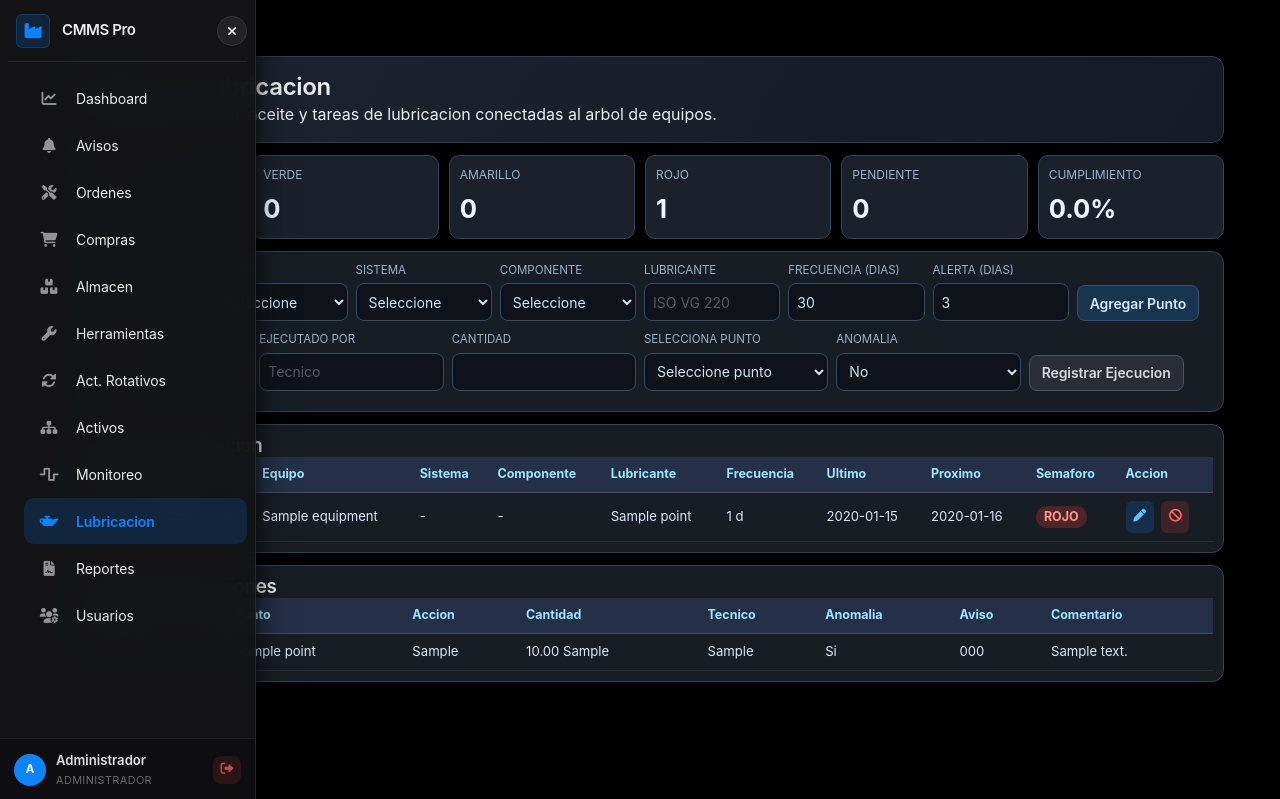
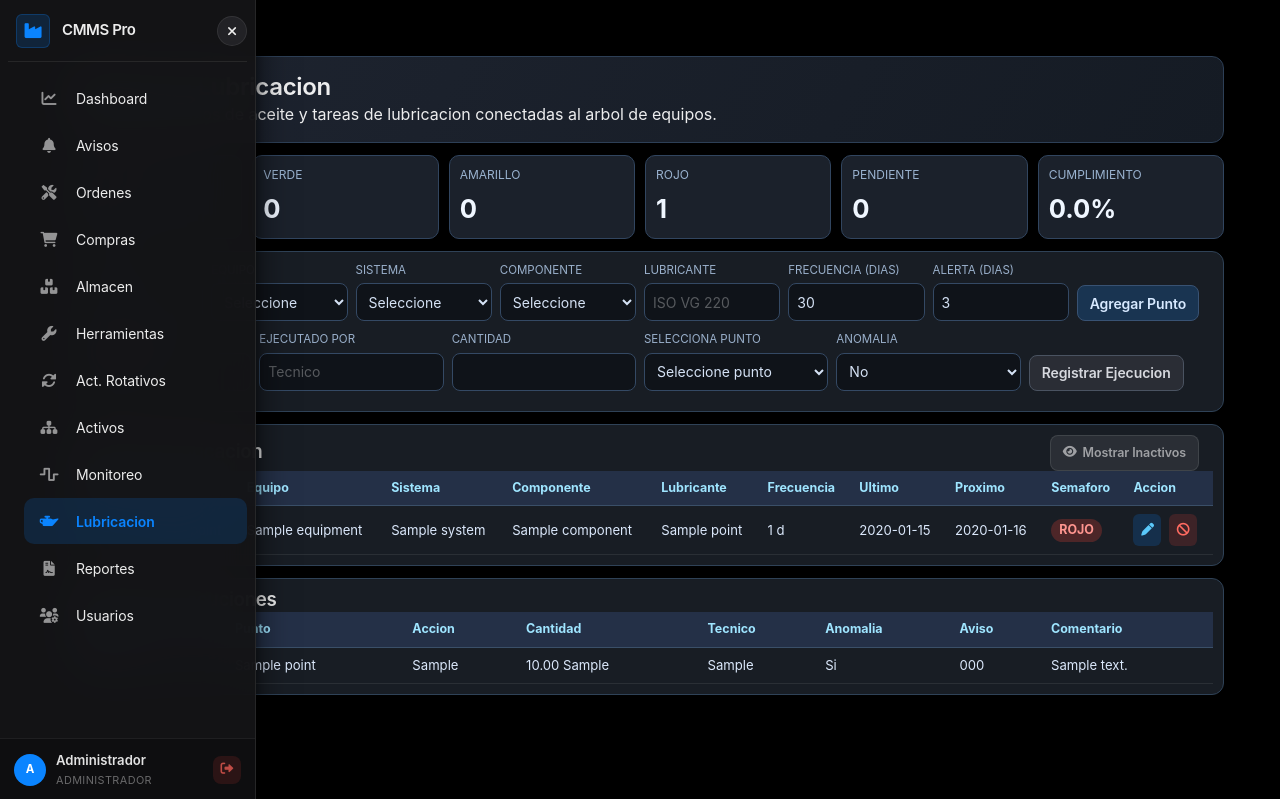
Before and after one commit to bryamlazo166/cmms-app, a Flask app: page /lubricacion in a window 1280 px wide. Shown: the top 799 px of the page. Run offline with Flask 3, Linux system fonts and the light colour scheme; a user stored in the database is signed in; tables that the repository leaves empty hold one stand-in row (values such as "Sample post"); parts of the project's set-up code (start-up, migrations or seed data) failed here and were passed over.

Commit message:
feat(lubrication): add show/hide inactive points with reactivate toggle
- Add "Mostrar Inactivos" toggle button on points table
- Inactive points shown with reduced opacity and INACTIVO badge
- Reactivate button (green) replaces deactivate on inactive rows
- DELETE endpoint now toggles is_active (deactivate/reactivate)
- Dashboard API accepts ?show_inactive=true parameter
- KPIs only count active points even when showing all

Co-Authored-By: Claude Opus 4.6 (1M context) <noreply@anthropic.com>

```diff
--- a/routes/lubrication_routes.py
+++ b/routes/lubrication_routes.py
@@ -262,9 +262,10 @@ def register_lubrication_routes(
     def handle_lubrication_point_id(point_id):
         point = LubricationPoint.query.get_or_404(point_id)
         if request.method == 'DELETE':
-            point.is_active = False
+            point.is_active = not point.is_active
             db.session.commit()
-            return jsonify({"message": "Punto de lubricacion desactivado"})
+            state = "activado" if point.is_active else "desactivado"
+            return jsonify({"message": f"Punto de lubricacion {state}", "is_active": point.is_active})
 
         try:
             _ensure_lubrication_schema_compat()
@@ -379,7 +380,11 @@ def register_lubrication_routes(
     def get_lubrication_dashboard():
         try:
             _ensure_lubrication_schema_compat()
-            points = LubricationPoint.query.filter_by(is_active=True).all()
+            show_inactive = request.args.get('show_inactive', 'false').lower() == 'true'
+            if show_inactive:
+                points = LubricationPoint.query.all()
+            else:
+                points = LubricationPoint.query.filter_by(is_active=True).all()
             kpi = {
                 'total': len(points),
                 'green': 0,
@@ -390,6 +395,7 @@ def register_lubrication_routes(
                 'compliance_percent': 100.0
             }
             today = dt.date.today()
+            active_count = 0
             items = []
             for p in points:
                 next_due, semaphore = _calculate_lubrication_schedule(
@@ -399,23 +405,30 @@ def register_lubrication_routes(
                 )
                 due_date = _parse_date_flexible(next_due)
 
-                if semaphore == 'VERDE':
-                    kpi['green'] += 1
-                elif semaphore == 'AMARILLO':
-                    kpi['yellow'] += 1
-                elif semaphore == 'ROJO':
-                    kpi['red'] += 1
-                else:
-                    kpi['pending'] += 1
+                # KPIs only count active points
+                if p.is_active:
+                    active_count += 1
+                    if semaphore == 'VERDE':
+                        kpi['green'] += 1
+                    elif semaphore == 'AMARILLO':
+                        kpi['yellow'] += 1
+                    elif semaphore == 'ROJO':
+                        kpi['red'] += 1
+                    else:
+                        kpi['pending'] += 1
 
-                if due_date and due_date <= today:
-                    kpi['due_now'] += 1
+                    if due_date and due_date <= today:
+                        kpi['due_now'] += 1
 
                 items.append({
                     'id': p.id,
                     'code': p.code,
                     'name': p.name,
+                    'is_active': p.is_active,
+                    'equipment_id': p.equipment_id,
                     'equipment_name': p.equipment.name if p.equipment else None,
+                    'system_name': p.system.name if p.system else None,
+                    'component_name': p.component.name if p.component else None,
                     'line_name': p.line.name if p.line else None,
                     'area_name': p.area.name if p.area else None,
                     'lubricant_name': p.lubricant_name,
@@ -423,9 +436,12 @@ def register_lubrication_routes(
                     'next_due_date': next_due,
                     'semaphore_status': semaphore,
                     'frequency_days': p.frequency_days,
-                    'warning_days': p.warning_days
+                    'warning_days': p.warning_days,
+                    'system_id': p.system_id,
+                    'component_id': p.component_id,
                 })
 
+            kpi['total'] = active_count
             if kpi['total'] > 0:
                 kpi['compliance_percent'] = round(((kpi['total'] - kpi['red']) / kpi['total']) * 100, 1)
             items.sort(key=lambda r: (r.get('next_due_date') or '9999-12-31'))
--- a/static/js/lubrication.js
+++ b/static/js/lubrication.js
@@ -1,4 +1,4 @@
-const lubState = { points: [], systems: [], components: [], equipments: [] };
+const lubState = { points: [], systems: [], components: [], equipments: [], showInactive: false };
 
 function q(id) { return document.getElementById(id); }
 function fnum(v, d = 0) { return Number(v || 0).toLocaleString("es-PE", { minimumFractionDigits: d, maximumFractionDigits: d }); }
@@ -60,8 +60,15 @@ function renderPoints(points) {
     }
 
     lubState.points = points;
-    tbody.innerHTML = points.map(p => `
-        <tr>
+    tbody.innerHTML = points.map(p => {
+        const inactive = p.is_active === false;
+        const rowStyle = inactive ? 'opacity:0.45;' : '';
+        const semaphore = inactive ? 'INACTIVO' : (p.semaphore_status || 'PENDIENTE');
+        const pillClass = inactive ? 'INACTIVO' : (p.semaphore_status || '');
+        const toggleIcon = inactive ? 'fa-rotate-left' : 'fa-ban';
+        const toggleTitle = inactive ? 'Reactivar' : 'Desactivar';
+        const toggleClass = inactive ? 'btn-reactivate' : 'btn-del';
+        return `<tr style="${rowStyle}">
             <td>${p.code || '-'}</td>
             <td>${p.name || '-'}</td>
             <td>${p.equipment_name || '-'}</td>
@@ -71,13 +78,13 @@ function renderPoints(points) {
             <td>${p.frequency_days || '-'} d</td>
             <td>${p.last_service_date || '-'}</td>
             <td>${p.next_due_date || '-'}</td>
-            <td><span class="pill ${p.semaphore_status}">${p.semaphore_status || 'PENDIENTE'}</span></td>
+            <td><span class="pill ${pillClass}">${semaphore}</span></td>
             <td>
-                <button class="btn-icon btn-edit" title="Editar" onclick="openEditModal(${p.id})"><i class="fas fa-pen"></i></button>
-                <button class="btn-icon btn-del" title="Desactivar" onclick="deactivatePoint(${p.id})"><i class="fas fa-ban"></i></button>
+                ${inactive ? '' : `<button class="btn-icon btn-edit" title="Editar" onclick="openEditModal(${p.id})"><i class="fas fa-pen"></i></button>`}
+                <button class="btn-icon ${toggleClass}" title="${toggleTitle}" onclick="togglePoint(${p.id}, ${inactive})"><i class="fas ${toggleIcon}"></i></button>
             </td>
-        </tr>
-    `).join('');
+        </tr>`;
+    }).join('');
 
     q('fPoint').innerHTML = '<option value="">Seleccione punto</option>' + points.map(p => `<option value="${p.id}">${p.code || ''} ${p.name}</option>`).join('');
 }
@@ -103,7 +110,10 @@ function renderExecutions(rows) {
 }
 
 async function loadDashboard() {
-    const data = await jget('/api/lubrication/dashboard');
+    const url = lubState.showInactive
+        ? '/api/lubrication/dashboard?show_inactive=true'
+        : '/api/lubrication/dashboard';
+    const data = await jget(url);
     updateKPIs(data.kpi || {});
     renderPoints(data.items || []);
 }
@@ -161,12 +171,26 @@ async function registerExecution() {
     await refreshAll();
 }
 
-async function deactivatePoint(id) {
-    if (!confirm('Desactivar este punto?')) return;
+async function togglePoint(id, isCurrentlyInactive) {
+    const action = isCurrentlyInactive ? 'Reactivar' : 'Desactivar';
+    if (!confirm(`${action} este punto?`)) return;
     await jget(`/api/lubrication/points/${id}`, { method: 'DELETE' });
     await refreshAll();
 }
-window.deactivatePoint = deactivatePoint;
+window.togglePoint = togglePoint;
+
+function toggleInactiveFilter() {
+    lubState.showInactive = !lubState.showInactive;
+    const btn = q('btnToggleInactive');
+    if (btn) {
+        btn.classList.toggle('active', lubState.showInactive);
+        btn.innerHTML = lubState.showInactive
+            ? '<i class="fas fa-eye-slash"></i> Ocultar Inactivos'
+            : '<i class="fas fa-eye"></i> Mostrar Inactivos';
+    }
+    refreshAll();
+}
+window.toggleInactiveFilter = toggleInactiveFilter;
 
 function openEditModal(id) {
     const p = lubState.points.find(x => x.id === id);
--- a/templates/lubrication.html
+++ b/templates/lubrication.html
@@ -27,6 +27,11 @@
         .btn-icon{height:28px;width:28px;border:none;border-radius:6px;cursor:pointer;font-size:.8rem;display:inline-flex;align-items:center;justify-content:center}
         .btn-edit{background:rgba(10,132,255,.18);color:#5ac8fa}.btn-edit:hover{background:rgba(10,132,255,.35)}
         .btn-del{background:rgba(255,69,58,.16);color:#ff6b61;margin-left:4px}.btn-del:hover{background:rgba(255,69,58,.32)}
+        .btn-reactivate{background:rgba(48,209,88,.16);color:#5cd870;margin-left:4px}.btn-reactivate:hover{background:rgba(48,209,88,.32)}
+        .INACTIVO{background:rgba(255,255,255,.08);color:rgba(255,255,255,.35)}
+        .btn-toggle-inactive{background:rgba(255,255,255,.08);border:1px solid rgba(255,255,255,.10);color:rgba(255,255,255,.55);padding:5px 12px;border-radius:8px;font-size:.78rem;cursor:pointer;transition:all 150ms;display:inline-flex;align-items:center;gap:6px}
+        .btn-toggle-inactive:hover{background:rgba(255,255,255,.14);color:rgba(255,255,255,.80)}
+        .btn-toggle-inactive.active{background:rgba(10,132,255,.16);border-color:rgba(10,132,255,.30);color:#5ac8fa}
         /* Edit modal */
         #editModal{display:none;position:fixed;inset:0;z-index:9999;background:rgba(0,0,0,.72);backdrop-filter:blur(4px);align-items:center;justify-content:center}
         #editModal.open{display:flex}
@@ -88,7 +93,12 @@
         </div>
 
         <div class="panel">
-            <h3>Puntos de Lubricacion</h3>
+            <div style="display:flex; align-items:center; justify-content:space-between; padding-right:14px;">
+                <h3>Puntos de Lubricacion</h3>
+                <button id="btnToggleInactive" class="btn-toggle-inactive" onclick="toggleInactiveFilter()">
+                    <i class="fas fa-eye"></i> Mostrar Inactivos
+                </button>
+            </div>
             <div class="table-wrap">
                 <table>
                     <thead><tr><th>Codigo</th><th>Punto</th><th>Equipo</th><th>Sistema</th><th>Componente</th><th>Lubricante</th><th>Frecuencia</th><th>Ultimo</th><th>Proximo</th><th>Semaforo</th><th>Accion</th></tr></thead>
```
